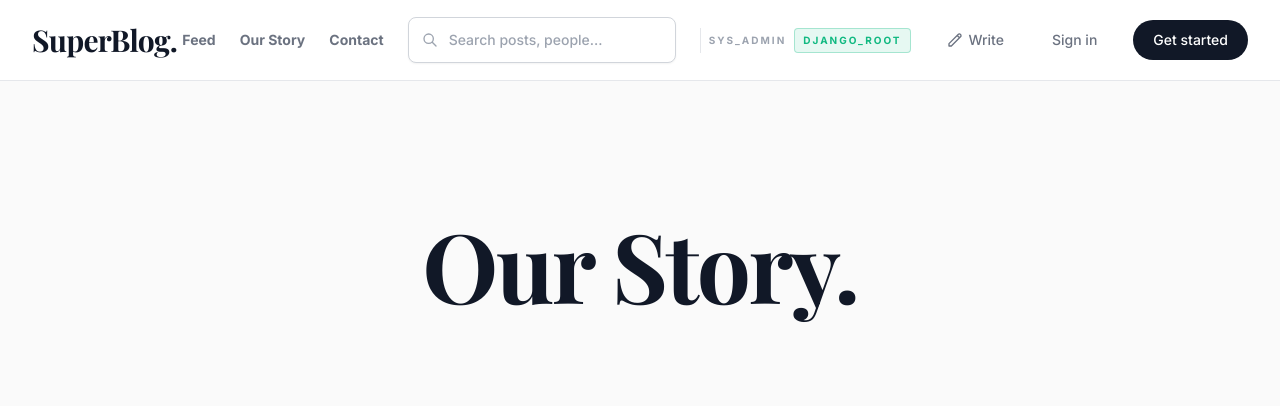
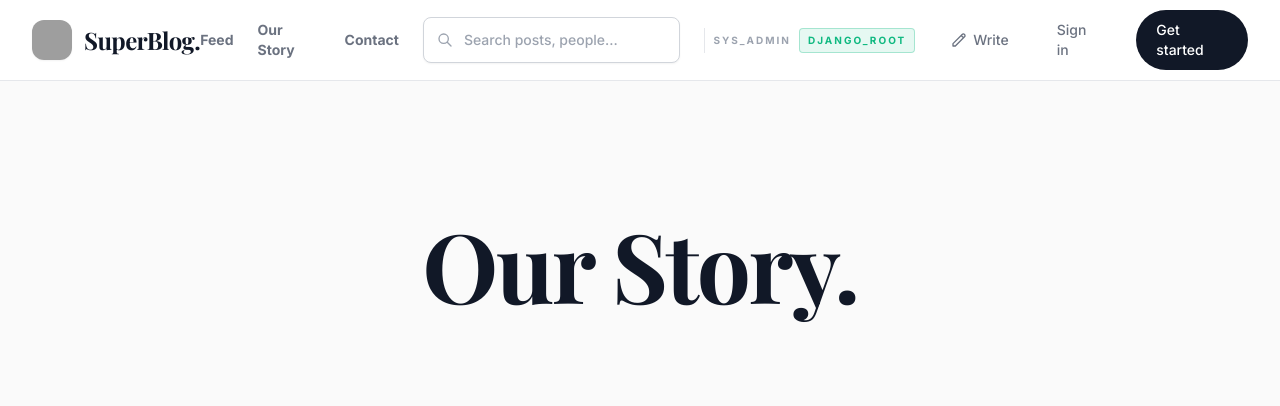
Before and after one commit to Meiyappan2006/Blog-Application, a Django app: template blog/templates/blog/about.html in a window 1280 px wide. Shown: the top 406 px of the page. Run offline with Django 5.2, Linux system fonts and the light colour scheme; the template is opened without the code that fills it, so the values that code supplies are empty; some libraries are stand-ins or nearby versions; some web fonts are replaced; grey boxes are pictures that could not be loaded.

Commit message:
Enhance branding: Generate and integrate premium SuperBlog logo and favicon across site

```diff
--- a/blog/templates/blog/base.html
+++ b/blog/templates/blog/base.html
@@ -5,6 +5,8 @@
     <meta charset="UTF-8">
     <meta name="viewport" content="width=device-width, initial-scale=1.0">
     <title>{{blog_title | default:"SuperBlog"}}</title>
+    <!-- Favicon -->
+    <link rel="icon" type="image/png" href="{% static 'logo.png' %}">
     <!-- Tailwind CSS -->
     <script src="https://cdn.tailwindcss.com"></script>
     <!-- AOS Animation Library -->
--- a/blog/templates/blog/includes/header.html
+++ b/blog/templates/blog/includes/header.html
@@ -1,10 +1,14 @@
+{% load static %}
 <header class="bg-white w-full fixed top-0 z-50 border-b border-gray-200 transition-all duration-300">
     <div class="max-w-7xl mx-auto px-4 sm:px-6 lg:px-8">
         <div class="flex justify-between items-center h-20">
             <!-- Logo -->
             <div class="flex-shrink-0 flex items-center">
-                <a href="/" class="text-3xl font-display font-black tracking-tight text-gray-900 hover:text-gray-600 transition-colors" data-aos="fade-down">
-                    SuperBlog.
+                <a href="/" class="flex items-center space-x-3 group" data-aos="fade-down">
+                    <div class="w-10 h-10 rounded-xl overflow-hidden shadow-sm group-hover:shadow-md transition-all duration-300 transform group-hover:-rotate-3 text-white flex items-center justify-center">
+                        <img src="{% static 'logo.png' %}" alt="Logo" class="w-full h-full object-cover">
+                    </div>
+                    <span class="text-2xl font-display font-black tracking-tight text-gray-900 group-hover:text-gray-600 transition-colors">SuperBlog.</span>
                 </a>
             </div>
 
```
Also changed, not shown: blog/templates/blog/landing.html (+7 -1 lines), blog/static/blog/logo.png (added).
